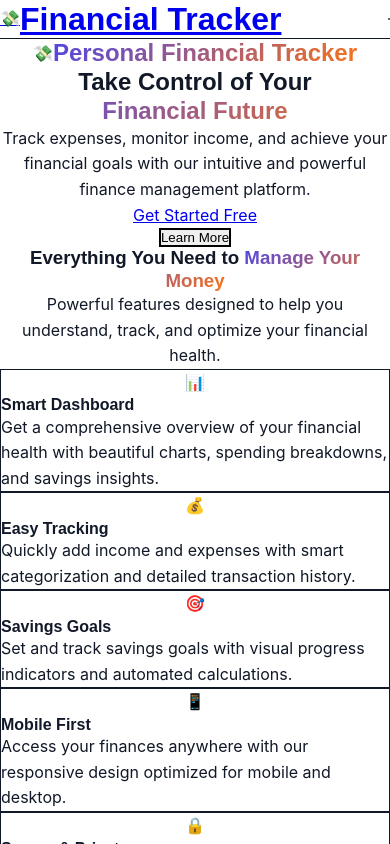
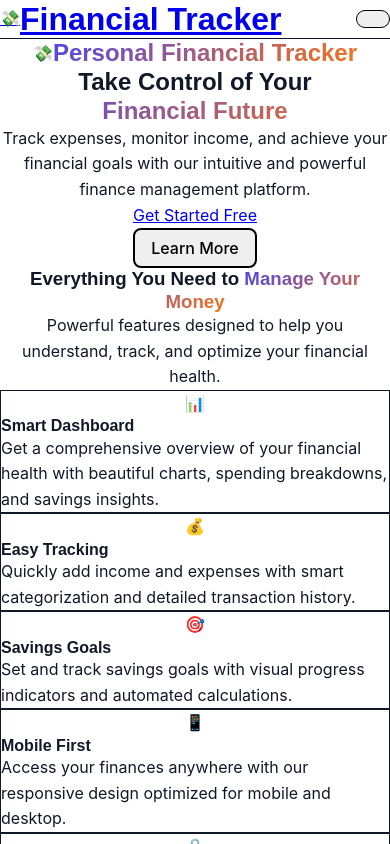
Before and after one commit to julianader/Personal-Finance-Dashboard, a Vue app: page / in a window 390 px wide. Shown: the top 844 px of the page. Built offline with nearby package versions, Linux system fonts and the light colour scheme; the HTML template or start-up script is replaced by a standard one.

Commit message:
fix: polish UI and responsive adjustments

```diff
--- a/src/styles/main.css
+++ b/src/styles/main.css
@@ -61,6 +61,17 @@ h1, h2, h3, h4, h5, h6 {
     line-height: 1.2;
 }
 
+/* Smooth transitions */
+button, a, input, select, textarea {
+    transition: all 0.2s ease-in-out;
+}
+
+/* Focus styles */
+:focus-visible {
+    outline: 2px solid var(--text-accent);
+    outline-offset: 2px;
+}
+
 /* Utility classes */
 .text-gradient {
     background: linear-gradient(135deg, #4f46e5 0%, #f97316 100%);
@@ -68,3 +79,80 @@ h1, h2, h3, h4, h5, h6 {
     -webkit-text-fill-color: transparent;
     background-clip: text;
 }
+
+.selected-currency {
+    background-color: var(--surface-hover);
+    color: var(--text-primary);
+}
+
+.card-shadow {
+    box-shadow: 0 1px 3px 0 rgba(0, 0, 0, 0.1);
+}
+
+.card-shadow-hover {
+    box-shadow: 0 10px 15px -3px rgba(0, 0, 0, 0.1);
+}
+
+.fade-in {
+    animation: fadeIn 0.3s ease-in-out;
+}
+
+@keyframes fadeIn {
+    from {
+        opacity: 0;
+        transform: translateY(10px);
+    }
+    to {
+        opacity: 1;
+        transform: translateY(0);
+    }
+}
+
+.slide-in {
+    animation: slideIn 0.3s ease-in-out;
+}
+
+@keyframes slideIn {
+    from {
+        opacity: 0;
+        transform: translateX(-20px);
+    }
+    to {
+        opacity: 1;
+        transform: translateX(0);
+    }
+}
+
+/* Form styles */
+input, textarea, select {
+    border: 1px solid var(--border-primary);
+    border-radius: 0.5rem;
+    padding: 0.5rem 0.75rem;
+    font-size: 1rem;
+    font-family: 'Inter', sans-serif;
+    background-color: var(--surface-primary);
+    color: var(--text-primary);
+    transition: border-color 0.2s ease, box-shadow 0.2s ease, background-color 0.2s ease, color 0.2s ease;
+}
+
+input:focus, textarea:focus, select:focus {
+    border-color: var(--text-accent);
+    box-shadow: 0 0 0 3px rgba(139, 92, 246, 0.1);
+    outline: none;
+}
+
+/* Button styles */
+button {
+    font-family: 'Inter', sans-serif;
+    font-weight: 500;
+    border: none;
+    border-radius: 0.5rem;
+    cursor: pointer;
+    padding: 0.5rem 1rem;
+    font-size: 1rem;
+}
+
+button:disabled {
+    opacity: 0.5;
+    cursor: not-allowed;
+}
```
